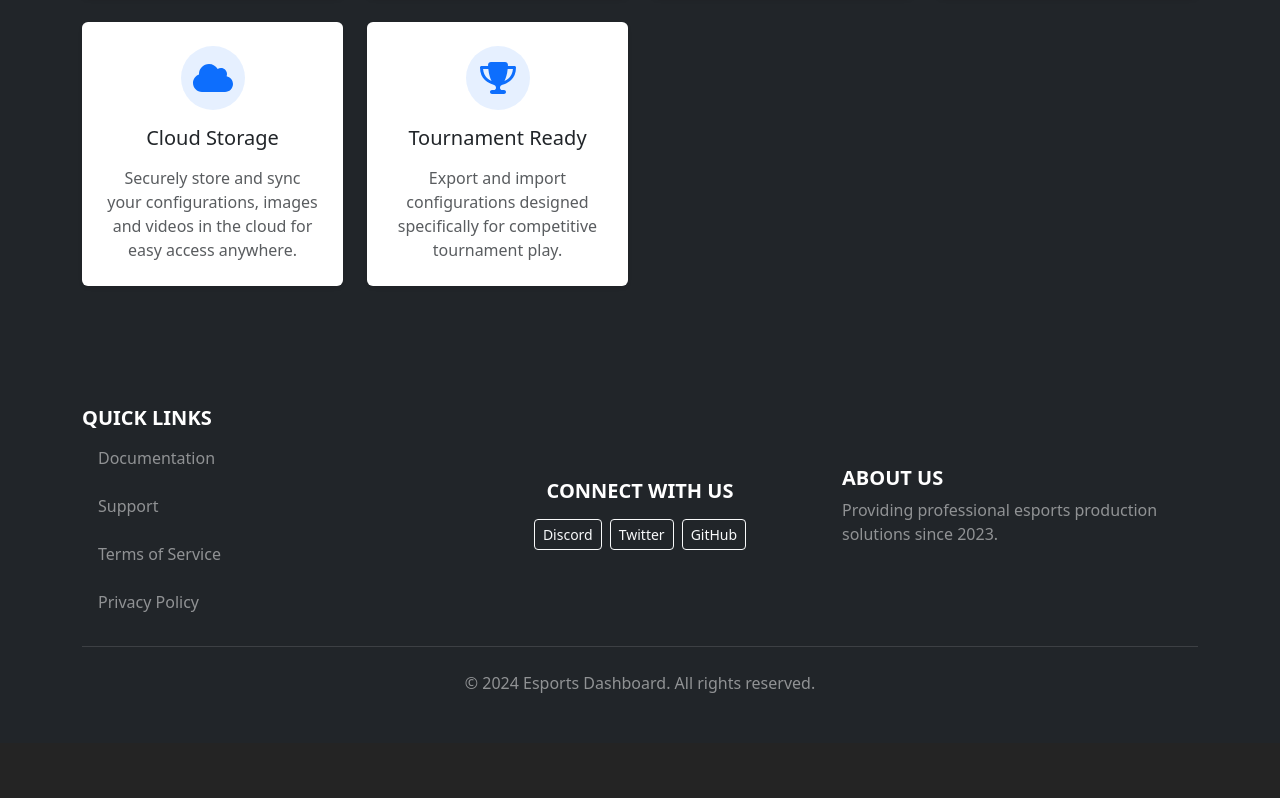
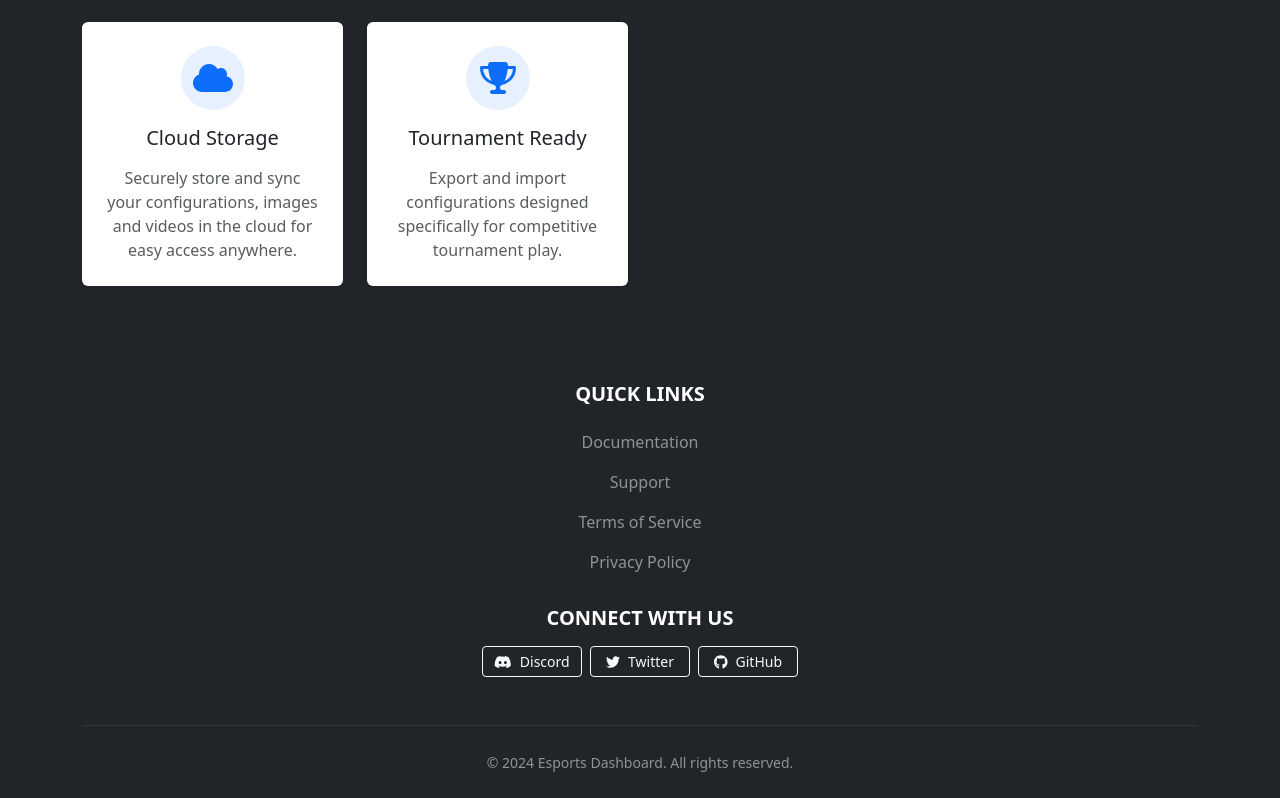
Before and after one commit to GitProductions/EsportsDash-GameConfigCreator, a React (Vite) app: page /#/ in a window 1280 px wide. Shown: the part 1831-2629 px from the top of the page. Before the commit the page ends 2574 px from the top, so only its background shows below. Built offline with nearby package versions, Linux system fonts and the light colour scheme.

Commit message:
Footer changes & feature animation fix

```diff
--- a/index.html
+++ b/index.html
@@ -14,6 +14,8 @@
     <meta name="twitter:description" content="Providing professional esports production solutions since 2023." />
     <meta name="twitter:image"  content="dashpreview.png" />
 
+    <!-- fontawesome brand icons -->
+    <link rel="stylesheet" href="https://cdnjs.cloudflare.com/ajax/libs/font-awesome/6.7.1/css/brands.min.css" integrity="sha512-7rXIvd/xj1FnI2zKQjjXzDFxC4twqBByp8yxOgEQJs4C/aNzNyoQsOO7VxH0RgYNhbAYLJLwzqslaP50KTTHIQ==" crossorigin="anonymous" referrerpolicy="no-referrer" />
 
     <title>Esports DashBoard - GitProductions</title>
   </head>
--- a/package.json
+++ b/package.json
@@ -14,6 +14,7 @@
   },
   "dependencies": {
     "@fortawesome/fontawesome-free": "^6.6.0",
+    "@fortawesome/free-brands-svg-icons": "^6.7.1",
     "@fortawesome/free-solid-svg-icons": "^6.6.0",
     "@fortawesome/react-fontawesome": "^0.2.2",
     "bootstrap": "^5.3.3",
--- a/src/Footer.jsx
+++ b/src/Footer.jsx
@@ -1,84 +1,85 @@
 import React, { useContext } from 'react';
-import { Nav, Container, Row, Col, Button } from 'react-bootstrap';
+import { Container, Row, Col, Button, Nav } from 'react-bootstrap';
 import { ThemeContext } from './context/ThemeContext';
+import { FontAwesomeIcon } from '@fortawesome/react-fontawesome';
+import { faDiscord, faTwitter, faGithub } from '@fortawesome/free-brands-svg-icons';
 
-function Footer() {
+const Footer = () => {
   const { isDarkMode } = useContext(ThemeContext);
+  const currentYear = new Date().getFullYear();
+
+  const footerLinks = {
+    quickLinks: [
+      { name: 'Documentation', href: 'https://github.com/GitProductions/EsportsDashBoard' },
+      { name: 'Support', href: '#' },
+      { name: 'Terms of Service', href: '#' },
+      { name: 'Privacy Policy', href: '#' },
+    ],
+    socialLinks: [
+      { name: 'Discord', href: 'https://discord.com', icon: faDiscord },
+      { name: 'Twitter', href: 'https://twitter.com/gitago_', icon: faTwitter },
+      { name: 'GitHub', href: 'https://github.com/GitProductions/EsportsDashBoard', icon: faGithub },
+    ],
+  };
 
   return (
-    <footer className={`py-5 ${isDarkMode ? 'bg-dark text-white' : 'bg-light text-dark'}`}>
+    <footer className={`py-4 ${isDarkMode ? 'bg-dark text-white' : 'bg-light text-dark'}`}>
       <Container>
-        <Row className="align-items-center">
+        <Row className="text-center">
           {/* Quick Links Section */}
-          <Col md={4} className="mb-4 mb-md-0">
-            <h5 className="text-uppercase fw-bold">Quick Links</h5>
-            <Nav className="flex-column align-items-center align-items-md-start">
+          <Col xs={12} className="mb-4">
+            <h5 className="text-uppercase fw-bold mb-3">Quick Links</h5>
+            <Nav className="d-flex flex-column align-items-center">
+              {footerLinks.quickLinks.map((link) => (
                 <Nav.Link
+                  key={link.name}
+                  href={link.href}
                   target="_blank"
-                href="https://github.com/GitProductions/EsportsDashBoard"
-                className={`${isDarkMode ? 'text-white-50' : 'text-dark-50'} p-0 mb-2`}
+                  rel="noopener noreferrer"
+                  className={`px-0 py-1 ${isDarkMode ? 'text-white-50' : 'text-dark'}`}
                 >
-                Documentation
+                  {link.name}
                 </Nav.Link>
-              <Nav.Link href="#" className={`${isDarkMode ? 'text-white-50' : 'text-dark-50'} p-0 mb-2`}>
-                Support
-              </Nav.Link>
-              <Nav.Link href="#" className={`${isDarkMode ? 'text-white-50' : 'text-dark-50'} p-0 mb-2`}>
-                Terms of Service
-              </Nav.Link>
-              <Nav.Link href="#" className={`${isDarkMode ? 'text-white-50' : 'text-dark-50'} p-0`}>
-                Privacy Policy
-              </Nav.Link>
+              ))}
             </Nav>
           </Col>
 
           {/* Connect Section */}
-          <Col md={4} className="text-center">
-            <h5 className="text-uppercase fw-bold">Connect With Us</h5>
-            <div className="d-flex justify-content-center gap-2 mt-3">
+          <Col xs={12} className="mb-4">
+            <h5 className="text-uppercase fw-bold mb-3">Connect With Us</h5>
+            <div className="d-flex flex-wrap justify-content-center gap-2">
+              {footerLinks.socialLinks.map((link) => (
                 <Button
+                  key={link.name}
                   variant={isDarkMode ? 'outline-light' : 'outline-dark'}
                   size="sm"
-                onClick={() => window.open("https://discord.com", "_blank")}
+                  onClick={() => window.open(link.href, '_blank')}
+                  className="min-width-100"
+                  style={{ minWidth: '100px' }}
                 >
-                Discord
+                  <FontAwesomeIcon icon={link.icon} className="me-2" />
+                  {link.name}
                 </Button>
-              <Button
-                variant={isDarkMode ? 'outline-light' : 'outline-dark'}
-                size="sm"
-                onClick={() => window.open("https://twitter.com/gitago_", "_blank")}
-              >
-                Twitter
-              </Button>
-              <Button
-                variant={isDarkMode ? 'outline-light' : 'outline-dark'}
-                size="sm"
-                onClick={() =>
-                  window.open("https://github.com/GitProductions/EsportsDashBoard", "_blank")
-                }
-              >
-                GitHub
-              </Button>
+              ))}
             </div>
           </Col>
 
-          {/* About Us Section */}
-          <Col md={4} className="text-center text-md-start mb-4 mb-md-0">
-            <h5 className="text-uppercase fw-bold">About Us</h5>
-            <p className={`${isDarkMode ? 'text-white-50' : 'text-dark-50'}`}>
-              Providing professional esports production solutions since 2023.
-            </p>
+        </Row>
+
+        {/* Divider */}
+        <hr className={`my-4 ${isDarkMode ? 'border-secondary' : 'border-dark'}`} />
+
+        {/* Copyright */}
+        <Row>
+          <Col className="text-center">
+            <small className={isDarkMode ? 'text-white-50' : 'text-dark-50'}>
+              © {currentYear} Esports Dashboard. All rights reserved.
+            </small>
           </Col>
         </Row>
-        {/* Divider */}
-        <hr className={`${isDarkMode ? 'text-white-50' : 'text-dark-50'} my-4`} />
-        {/* Footer Bottom Text */}
-        <div className={`${isDarkMode ? 'text-white-50' : 'text-dark-50'} text-center`}>
-          © 2024 Esports Dashboard. All rights reserved.
-        </div>
       </Container>
     </footer>
   );
-}
+};
 
 export default Footer;
--- a/src/pages/home/sections/features.jsx
+++ b/src/pages/home/sections/features.jsx
@@ -1,16 +1,39 @@
 import React, { useContext } from 'react';
 import { FontAwesomeIcon } from '@fortawesome/react-fontawesome';
 import { Container, Row, Col, Card } from 'react-bootstrap';
-import { motion, useInView } from 'framer-motion'; // Add useInView import
+import { motion, useInView } from 'framer-motion';
 import { faGamepad, faCode, faTrophy, faKeyboard, faBroadcastTower, faVideo, faFilm, faRedoAlt, faCloud } from '@fortawesome/free-solid-svg-icons';
 import { ThemeContext } from '../../../context/ThemeContext';
 
 const Features = () => {
   const { isDarkMode } = useContext(ThemeContext);
+  const ref = React.useRef(null);
+  const isInView = useInView(ref, { once: true });
+
+  const container = {
+    hidden: { opacity: 0 },
+    show: {
+      opacity: 1,
+      transition: {
+        staggerChildren: 0.1
+      }
+    }
+  };
+
+  const item = {
+    hidden: { opacity: 0, y: 50 },
+    show: { opacity: 1, y: 0 }
+  };
 
   return (
     <Container className={`py-5 ${isDarkMode ? 'bg-dark text-white' : 'bg-light text-dark'}`}>
       <h2 className="text-center mb-5">Why Choose Esports Dashboard?</h2>
+      <motion.div
+        ref={ref}
+        variants={container}
+        initial="hidden"
+        animate={isInView ? "show" : "hidden"}
+      >
         <Row>
           {featuresData.map((feature, index) => (
             <Feature
@@ -18,10 +41,11 @@ const Features = () => {
               icon={feature.icon}
               title={feature.title}
               description={feature.description}
-            index={index}
+              variants={item}
             />
           ))}
         </Row>
+      </motion.div>
     </Container>
   );
 };
@@ -79,22 +103,9 @@ const featuresData = [
   }
 ];
 
-const Feature = ({ icon, title, description, index }) => {
-  const ref = React.useRef(null);
-  const isInView = useInView(ref, {
-    once: true,
-    margin: "0px 0px -100px 0px"
-  });
-
-  return (
+const Feature = ({ icon, title, description, variants }) => (
   <Col xs={12} md={6} lg={3} className="mb-4">
-      <motion.div
-        ref={ref}
-        initial={{ opacity: 0, y: 50 }}
-        animate={isInView ? { opacity: 1, y: 0 } : { opacity: 0, y: 50 }}
-        transition={{ duration: 0.5 }}
-        className="h-100"
-      >
+    <motion.div variants={variants} className="h-100">
       <Card className="h-100 shadow-sm hover-card border-0">
         <Card.Body className="text-center p-4">
           <div className="feature-icon mb-3">
@@ -107,6 +118,5 @@ const Feature = ({ icon, title, description, index }) => {
     </motion.div>
   </Col>
 );
-};
 
 export default Features;
```
Also changed, not shown: 1 other file (tests, documents, lock files or other folders). Lines whose indentation alone changed are shown as unchanged.
